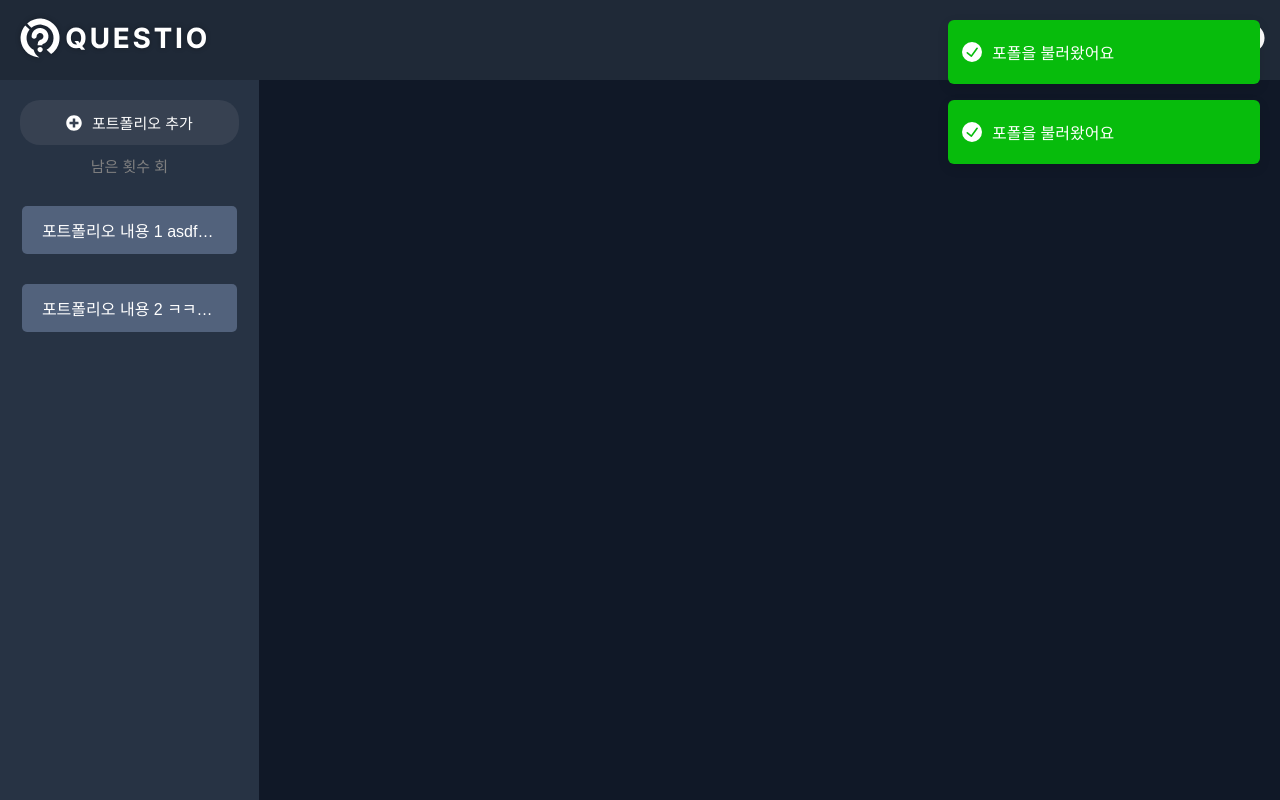
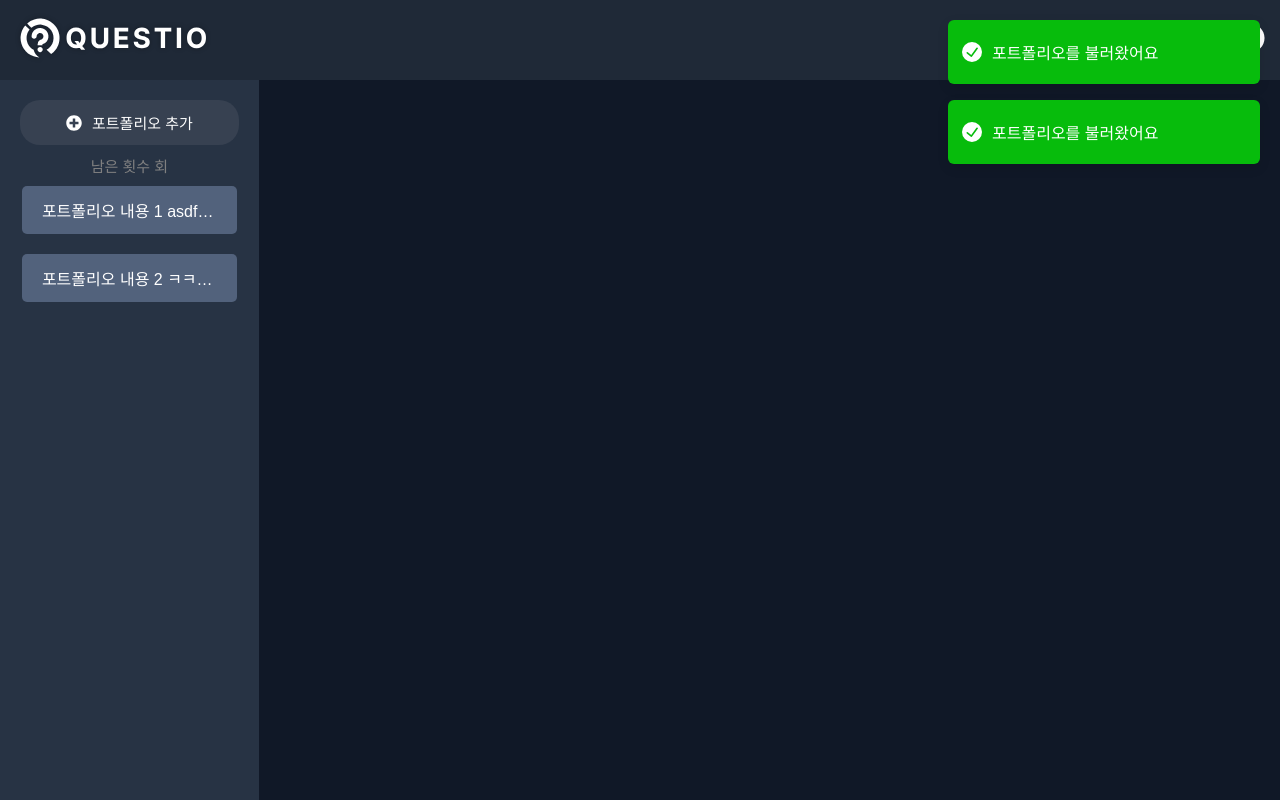
Before and after one commit to Team-Questio/Front, a React (Create React App) app: page /portfolio in a window 1280 px wide. Built offline with nearby package versions, Linux system fonts and the light colour scheme.

Commit message:
[fix] 피드백 수정

```diff
--- a/src/components/portfolio/Component.tsx
+++ b/src/components/portfolio/Component.tsx
@@ -30,11 +30,12 @@
   flex-direction: column;
   overflow-y: auto;
   width: calc(100% - 250px);
-  padding: 50px 20px 0 100px;
+  padding: 0px 20px 0 100px;
 `;
 
 export const Title = styled.p`
   margin: 10pt 0;
+  margin-top: 50px;
   font-size: 23px;
   text-align: left;
   width: 50%;
@@ -50,7 +51,7 @@
   color: #ffffff;
   font-size: 16px;
   cursor: pointer;
-  margin-top: 20px;
+  margin-bottom: 10px;
   transition: background-color 0.3s;
 
   white-space: nowrap;
@@ -95,7 +96,6 @@
   align-items: flex-start;
   width: 80%;
   height: 100%;
-  margin-top: 20px;
   margin-bottom: 100px;
   gap: 10px;
 `;
--- a/src/components/portfolio/PortfolioPage.tsx
+++ b/src/components/portfolio/PortfolioPage.tsx
@@ -96,7 +96,7 @@
       toast.error("포트폴리오 내용을 입력해주세요.");
       return;
     }
-    const id = toast.loading("포폴 업로드 중...");
+    const id = toast.loading("포트폴리오 업로드 중...");
     setShowModal(false);
     setShowYoutubeModal(true);
 
@@ -146,13 +146,13 @@
   };
 
   const _fetchPortfolio = () => {
-    const id = toast.loading("포폴 불러오는 중...");
+    const id = toast.loading("포트폴리오 불러오는 중...");
 
     dispatch(fetchPortfolio())
       .unwrap()
       .then(() => {
         toast.update(id, {
-          render: "포폴을 불러왔어요",
+          render: "포트폴리오를 불러왔어요",
           type: "success",
           isLoading: false,
           autoClose: 2000,
@@ -209,7 +209,7 @@
         <MainContent>
           {selectedPortfolioIndex !== null && (
             <>
-              <Title>나의 포트폴리오</Title>
+              <Title>나의 포트폴리오 / 자소서</Title>
               <PortfolioBackBox>
                 <PortfolioTextArea>
                   {
```
